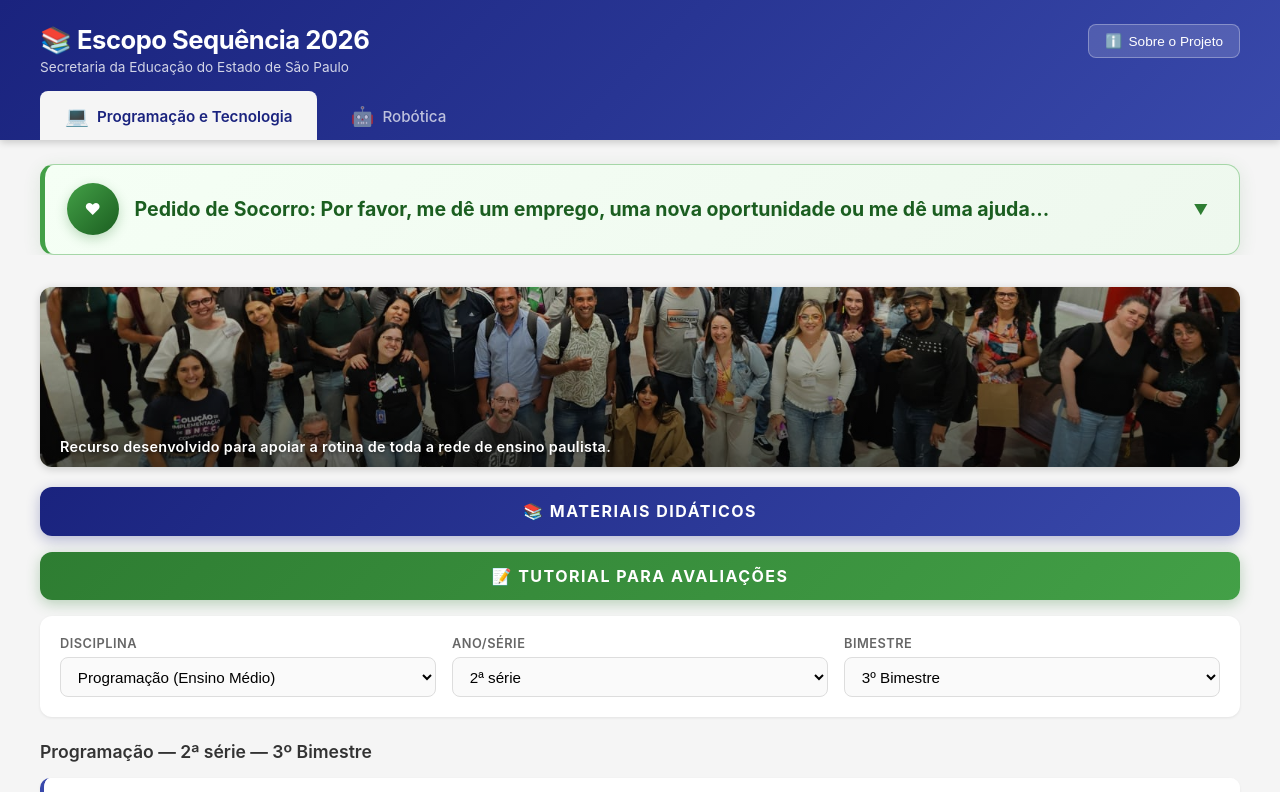
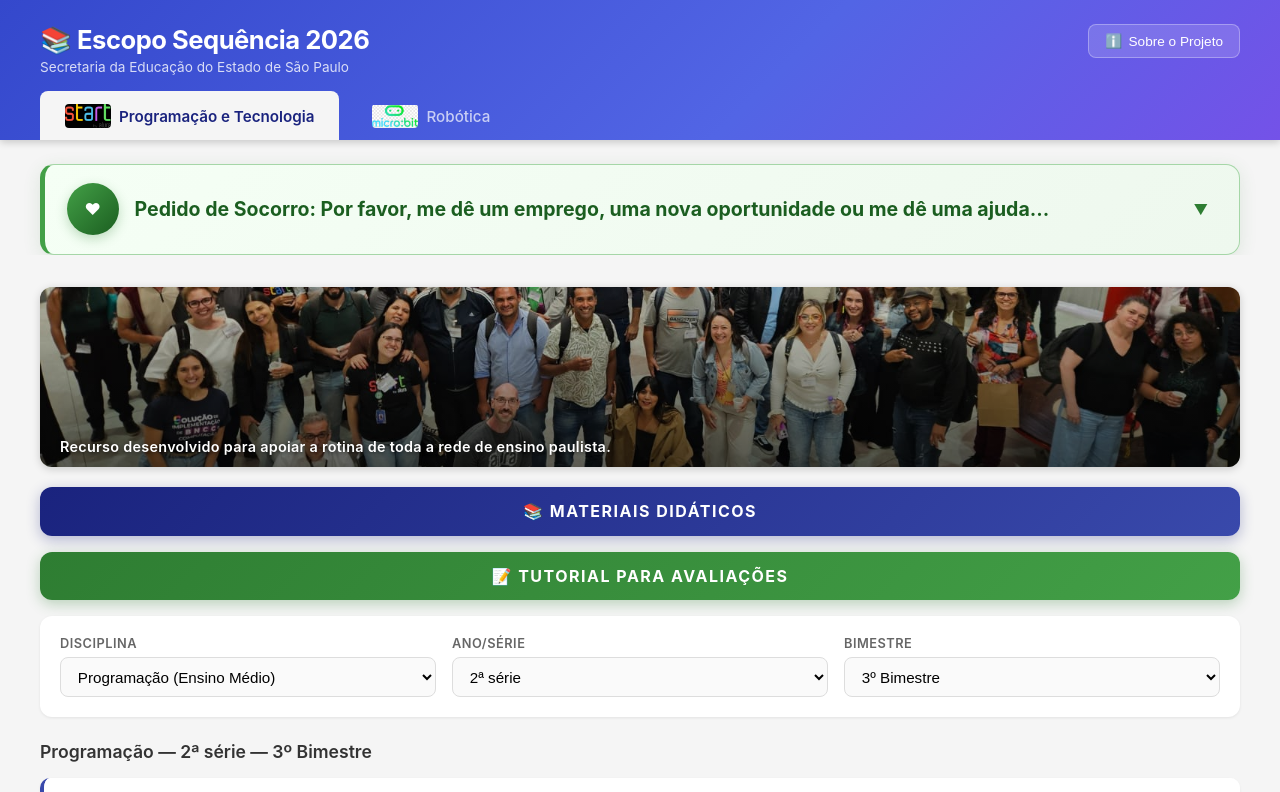
Before and after one commit to dansfisica85/Escopos-2026, an Angular app in the folder escopo-sequencia/: page /programacao in a window 1280 px wide. Shown: the top 792 px of the page. Built offline with nearby package versions, Linux system fonts and the light colour scheme.

Commit message:
Ajusta o gradiente e adiciona logos nas abas

```diff
--- a/escopo-sequencia/src/app/app.css
+++ b/escopo-sequencia/src/app/app.css
@@ -1,10 +1,11 @@
 :host {
+  --site-brand-gradient: linear-gradient(135deg, #3448cc 0%, #5265e5 60%, #7452e8 100%);
   display: flex;
   flex-direction: column;
   min-height: 100vh;
 }
 .header {
-  background: linear-gradient(135deg, #1a237e 0%, #283593 50%, #3949ab 100%);
+  background: var(--site-brand-gradient);
   color: white;
   padding: 1.5rem 2rem 0;
   box-shadow: 0 2px 8px rgba(0,0,0,0.2);
@@ -295,6 +296,17 @@ code {
 .tab-icon {
   font-size: 1.2rem;
 }
+.tab-logo {
+  width: 46px;
+  height: 24px;
+  background-position: center;
+  background-repeat: no-repeat;
+  background-size: contain;
+  border-radius: 4px;
+  flex: 0 0 auto;
+}
+.tab-logo-alura { background-image: url('/logo-alura.jpg'); }
+.tab-logo-microbit { background-image: url('/logo-microbit.jpg'); }
 .support-banner {
   box-sizing: border-box;
   width: calc(100% - 4rem);
@@ -477,7 +489,8 @@ code {
 @media (max-width: 600px) {
   .header { padding: 1rem 1rem 0; }
   .logo { font-size: 1.2rem; }
-  .nav-tab { padding: 0.6rem 1rem; font-size: 0.85rem; }
+  .nav-tab { gap: 0.35rem; padding: 0.6rem 0.7rem; font-size: 0.85rem; white-space: nowrap; }
+  .tab-logo { width: 26px; height: 18px; }
   .main-content { padding: 1rem; }
   .about-btn-text { display: none; }
   .about-btn { padding: 0.4rem 0.6rem; }
@@ -519,7 +532,7 @@ code {
 
 /* Footer */
 .footer {
-  background: linear-gradient(135deg, #1a237e 0%, #283593 50%, #3949ab 100%);
+  background: var(--site-brand-gradient);
   color: rgba(255, 255, 255, 0.9);
   padding: 1.5rem 2rem;
   text-align: center;
--- a/escopo-sequencia/src/app/app.html
+++ b/escopo-sequencia/src/app/app.html
@@ -21,11 +21,11 @@
 
   <nav class="nav-tabs" aria-label="Disciplinas">
     <a routerLink="/programacao" routerLinkActive="active" class="nav-tab">
-      <span class="tab-icon" aria-hidden="true">💻</span>
+      <span class="tab-logo tab-logo-alura" aria-hidden="true"></span>
       <span>Programação e Tecnologia</span>
     </a>
     <a routerLink="/robotica" routerLinkActive="active" class="nav-tab">
-      <span class="tab-icon" aria-hidden="true">🤖</span>
+      <span class="tab-logo tab-logo-microbit" aria-hidden="true"></span>
       <span>Robótica</span>
     </a>
   </nav>
```
Also changed, not shown: escopo-sequencia/public/logo-alura.jpg (added), escopo-sequencia/public/logo-microbit.jpg (added).
